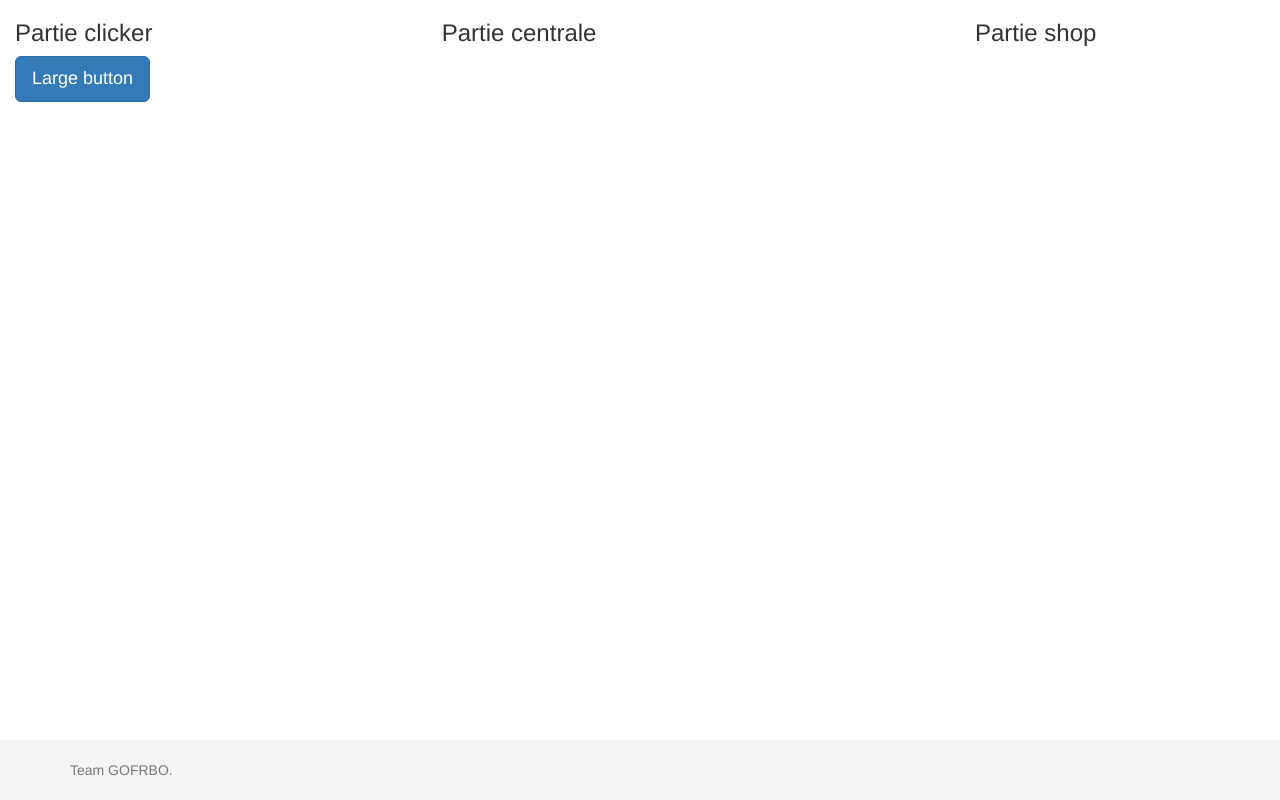
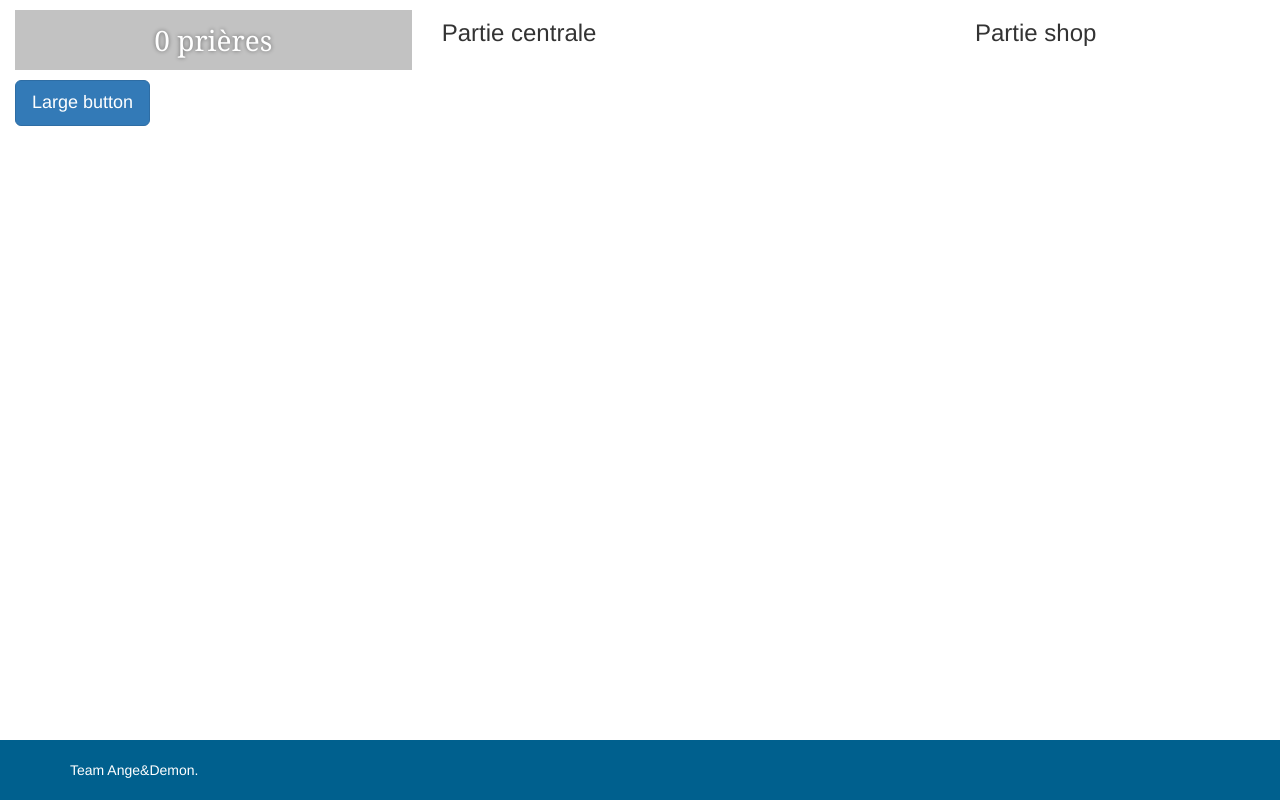
Before and after one commit to lbouvard/ReligionClicker, a PHP site: page / in a window 1280 px wide. Run offline with PHP 8.4, Linux system fonts and the light colour scheme; some libraries are stand-ins or nearby versions.

Commit message:
Mise en place d'un bandeau de compteur de click.

```diff
--- a/css/layout.css
+++ b/css/layout.css
@@ -60,7 +60,7 @@ body > .container {
   width: 100%;
   /* Set the fixed height of the footer here */
   height: 60px;
-  background-color: #f5f5f5;
+  background-color: #00608e;
 }
 
 .footer > .container {
@@ -70,4 +70,25 @@ body > .container {
 
 .container .text-muted {
   margin: 20px 0;
+  color: white;
 }
+
+.compteur {
+	background-color: rgba(0,0,0,0.4);
+    opacity: 0.6;
+	margin-top: 10px;
+	padding-top: 10px;
+	padding-bottom: 10px;
+	text-align: center;
+
+	font-family: 'Kavoon', Georgia,serif;
+	font-size: 28px;
+	text-shadow: 0px 0px 4px #000;
+	color: #fff;
+}
+
+/*
+.fond {
+    max-width: 100%;
+    max-height: 100%;
+}*/
--- a/index.php
+++ b/index.php
@@ -24,11 +24,9 @@
 
 		<div class="row">
 			<div class="col-xs-12 col-md-4">
-				<h3>Partie clicker</h3>
-
-				<p>
-					<button type="button" class="btn btn-primary btn-lg">Large button</button>
-				</p>
+				<!--<img class="fond" src="images/fond.png">-->
+				<p id="compteur_total" class="compteur">0 prières</p>
+				<p><button id="lanceur_clicker" type="button" class="btn btn-primary btn-lg">Large button</button></p>
 			</div>
 
 			<div class="col-md-5">
@@ -44,14 +42,16 @@
 
 	<footer class="footer">
 		<div class="container">
-			<p class="text-muted">Team GOFRBO.</p>
+			<p class="text-muted">Team Ange&Demon.</p>
 		</div>
     </footer>
 
     <!-- jQuery -->
-    <script src="js/jquery-1.11-2.min.js"></script>
+    <script src="js/jquery-1.11.2.min.js"></script>
     <!-- bootstrap -->
     <script src="js/bootstrap.min.js"></script>
+    <!-- ClickerEngine -->
+    <script src="js/plugin.js"></script>
   </body>
 
 </html>
```
Also changed, not shown: js/plugin.js (added).
